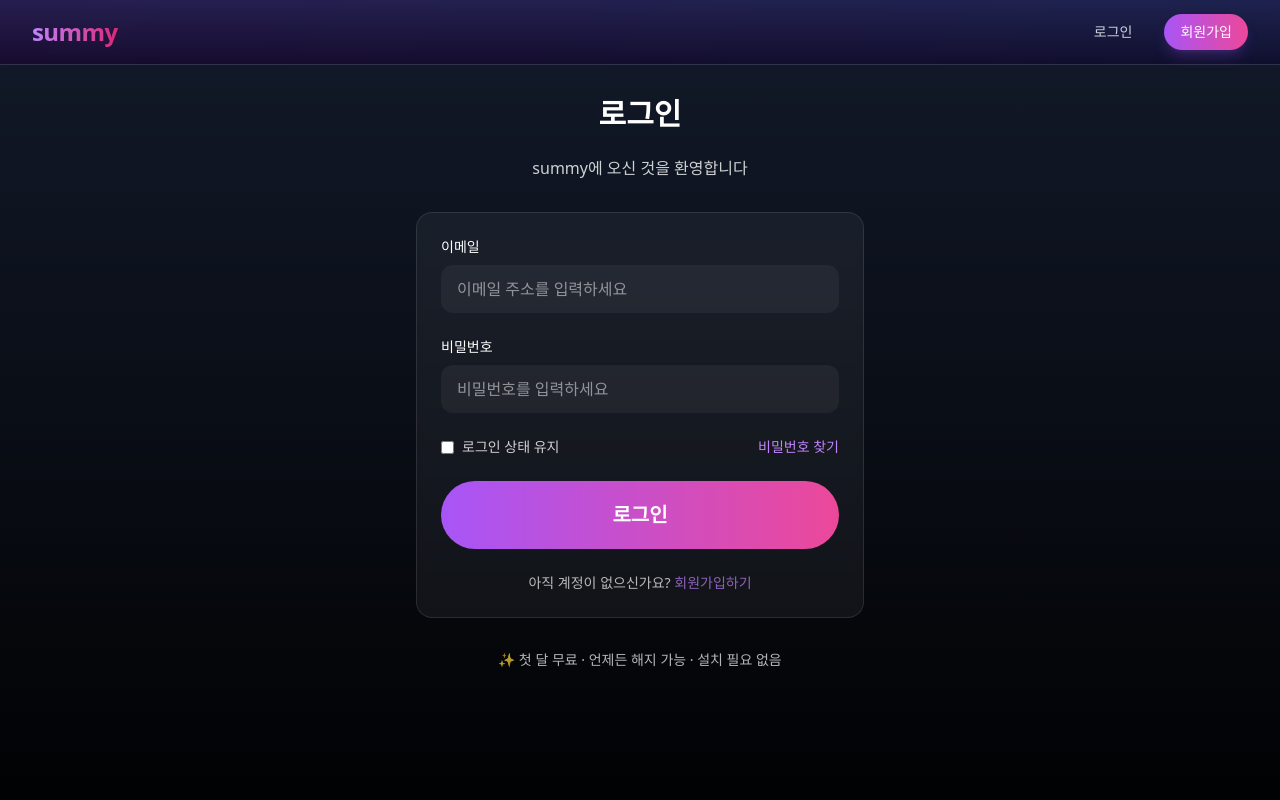
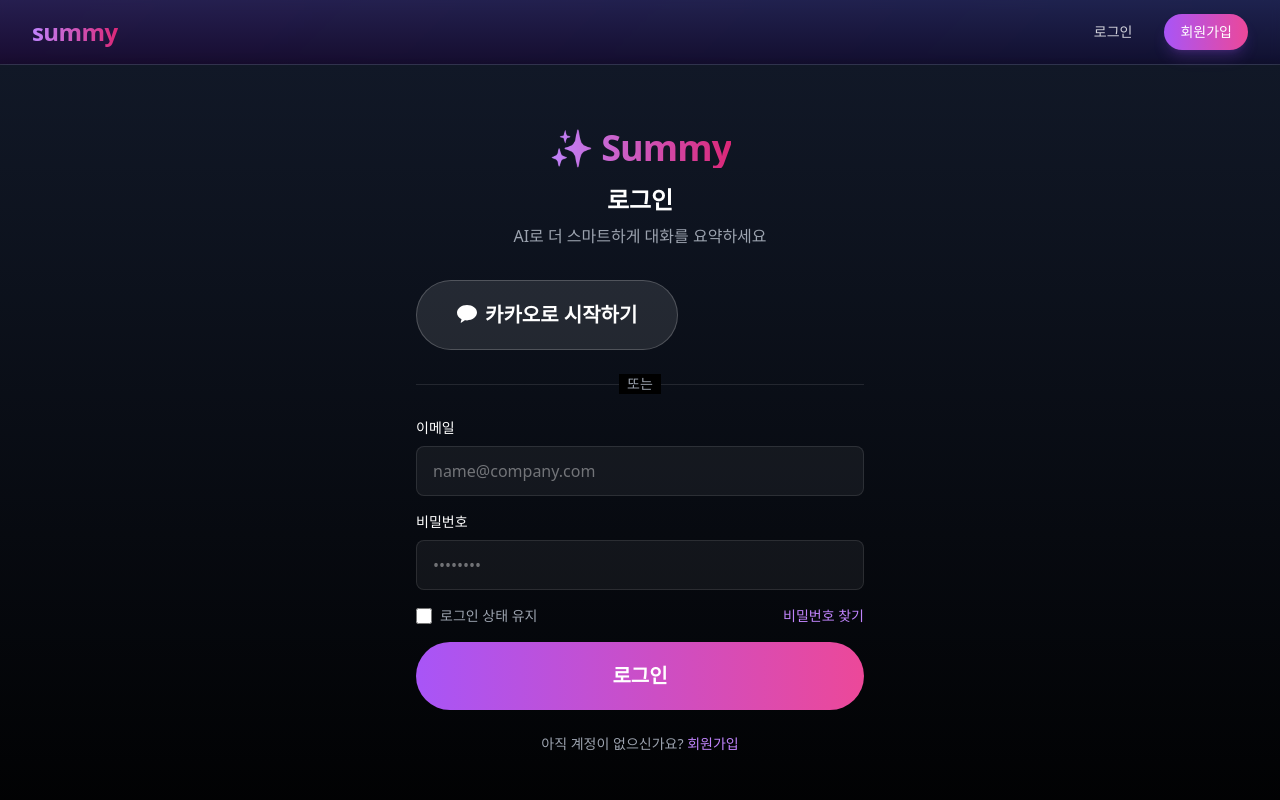
Before and after one commit to FLYLIKEB/summy, a Next.js app: page /login in a window 1280 px wide. Shown: the top 800 px of the page. Built offline with nearby package versions, Linux system fonts and the light colour scheme; no server answers.

Commit message:
style: 로그인 페이지 버튼 UI 통일 - 기존 버튼 스타일 적용 - 카카오 로그인 버튼 디자인 개선

```diff
--- a/app/login/page.tsx
+++ b/app/login/page.tsx
@@ -1,47 +1,115 @@
 'use client'
 
-import React from 'react'
+import React, { useState } from 'react'
 import Link from 'next/link'
+import { useRouter } from 'next/navigation'
+import KakaoLoginButton from '@/components/KakaoLoginButton'
 
 export default function LoginPage() {
+  const router = useRouter()
+  const [email, setEmail] = useState('')
+  const [password, setPassword] = useState('')
+  const [isLoading, setIsLoading] = useState(false)
+
+  const handleSubmit = async (e: React.FormEvent) => {
+    e.preventDefault()
+    setIsLoading(true)
+
+    try {
+      // TODO: 이메일/비밀번호 로그인 구현
+      console.log('로그인 시도:', { email, password })
+      router.push('/dashboard')
+    } catch (error) {
+      console.error('로그인 실패:', error)
+    } finally {
+      setIsLoading(false)
+    }
+  }
+
+  const handleKakaoLoginSuccess = (userData: any) => {
+    console.log('카카오 로그인 성공:', userData)
+    // TODO: 백엔드에 카카오 로그인 정보 전송
+    router.push('/dashboard')
+  }
+
+  const handleKakaoLoginError = (error: any) => {
+    console.error('카카오 로그인 실패:', error)
+    // TODO: 에러 처리
+  }
+
   return (
-    <main className="min-h-screen bg-gradient-to-b from-gray-900 to-black text-white">
-      <div className="container mx-auto px-4 py-8">
+    <div className="min-h-screen bg-gradient-to-b from-gray-900 to-black text-white">
+      <div className="section-container py-16">
         <div className="max-w-md mx-auto">
-          <h1 className="text-3xl font-bold mb-6 text-center">
+          <div className="text-center mb-8">
+            <Link href="/" className="inline-block">
+              <h1 className="text-4xl font-black tracking-tight bg-gradient-to-r from-purple-400 to-pink-600 text-transparent bg-clip-text">
+                ✨ Summy
+              </h1>
+            </Link>
+            <h2 className="mt-4 text-2xl font-bold">
               로그인
-          </h1>
-          <p className="text-center mb-8 opacity-80">
-            summy에 오신 것을 환영합니다
+            </h2>
+            <p className="mt-2 text-gray-400">
+              AI로 더 스마트하게 대화를 요약하세요
             </p>
+          </div>
 
-          <div className="card space-y-6">
+          <div className="space-y-6">
+            {/* 카카오 로그인 */}
+            <KakaoLoginButton
+              onSuccess={handleKakaoLoginSuccess}
+              onError={handleKakaoLoginError}
+              className="btn-secondary"
+            />
+
+            <div className="relative">
+              <div className="absolute inset-0 flex items-center">
+                <div className="w-full border-t border-white/10"></div>
+              </div>
+              <div className="relative flex justify-center text-sm">
+                <span className="px-2 bg-black text-gray-400">또는</span>
+              </div>
+            </div>
+
+            {/* 이메일 로그인 폼 */}
+            <form onSubmit={handleSubmit} className="space-y-4">
               <div>
-              <label className="block text-sm font-medium mb-2">이메일</label>
+                <label htmlFor="email" className="block text-sm font-medium mb-2">
+                  이메일
+                </label>
                 <input
+                  id="email"
                   type="email"
-                className="w-full px-4 py-3 bg-white bg-opacity-5 rounded-xl text-white placeholder-white placeholder-opacity-50 focus:outline-none focus:ring-2 focus:ring-purple-500"
-                placeholder="이메일 주소를 입력하세요"
+                  value={email}
+                  onChange={(e) => setEmail(e.target.value)}
+                  className="w-full px-4 py-3 rounded-lg bg-white/5 border border-white/10 text-white placeholder-white/40 focus:outline-none focus:border-purple-500"
+                  placeholder="name@company.com"
+                  required
                 />
               </div>
-
               <div>
-              <label className="block text-sm font-medium mb-2">비밀번호</label>
+                <label htmlFor="password" className="block text-sm font-medium mb-2">
+                  비밀번호
+                </label>
                 <input
+                  id="password"
                   type="password"
-                className="w-full px-4 py-3 bg-white bg-opacity-5 rounded-xl text-white placeholder-white placeholder-opacity-50 focus:outline-none focus:ring-2 focus:ring-purple-500"
-                placeholder="비밀번호를 입력하세요"
+                  value={password}
+                  onChange={(e) => setPassword(e.target.value)}
+                  className="w-full px-4 py-3 rounded-lg bg-white/5 border border-white/10 text-white placeholder-white/40 focus:outline-none focus:border-purple-500"
+                  placeholder="••••••••"
+                  required
                 />
               </div>
-
               <div className="flex items-center justify-between">
-              <div className="flex items-center gap-2">
+                <div className="flex items-center">
                   <input
+                    id="remember"
                     type="checkbox"
-                  id="remember"
-                  className="rounded border-white border-opacity-20 bg-white bg-opacity-5 text-purple-500 focus:ring-purple-500"
+                    className="h-4 w-4 rounded border-white/10 bg-white/5 text-purple-600 focus:ring-purple-600"
                   />
-                <label htmlFor="remember" className="text-sm opacity-80">
+                  <label htmlFor="remember" className="ml-2 block text-sm text-gray-400">
                     로그인 상태 유지
                   </label>
                 </div>
@@ -49,24 +117,24 @@
                   비밀번호 찾기
                 </Link>
               </div>
+              <button
+                type="submit"
+                disabled={isLoading}
+                className="btn-primary w-full"
+              >
+                {isLoading ? '로그인 중...' : '로그인'}
+              </button>
+            </form>
 
-            <button className="btn-primary w-full">
-              로그인
-            </button>
-
-            <p className="text-center text-sm opacity-70">
+            <p className="text-center text-sm text-gray-400">
               아직 계정이 없으신가요?{' '}
               <Link href="/signup" className="text-purple-400 hover:text-purple-300">
-                회원가입하기
+                회원가입
               </Link>
             </p>
           </div>
-
-          <div className="mt-8 text-center text-sm opacity-70">
-            <p>✨ 첫 달 무료 · 언제든 해지 가능 · 설치 필요 없음</p>
         </div>
       </div>
     </div>
-    </main>
   )
 }
--- /dev/null
+++ b/components/KakaoLoginButton.tsx
@@ -0,0 +1,56 @@
+'use client'
+
+import React, { useEffect } from 'react'
+import Script from 'next/script'
+import { KAKAO_SDK_URL, initializeKakao, kakaoLogin } from '@/lib/kakao'
+
+interface KakaoLoginButtonProps {
+  onSuccess?: (data: any) => void;
+  onError?: (error: any) => void;
+  className?: string;
+}
+
+export default function KakaoLoginButton({
+  onSuccess,
+  onError,
+  className = ''
+}: KakaoLoginButtonProps) {
+  const handleLogin = async () => {
+    try {
+      const userData = await kakaoLogin();
+      onSuccess?.(userData);
+    } catch (error) {
+      console.error('카카오 로그인 실패:', error);
+      onError?.(error);
+    }
+  };
+
+  return (
+    <>
+      <Script
+        src={KAKAO_SDK_URL}
+        strategy="lazyOnload"
+        onLoad={() => {
+          initializeKakao();
+        }}
+      />
+      <button
+        onClick={handleLogin}
+        className={`flex items-center justify-center gap-2 ${className}`}
+      >
+        <svg
+          width="20"
+          height="20"
+          viewBox="0 0 20 20"
+          fill="none"
+        >
+          <path
+            d="M10 0C4.477 0 0 3.477 0 7.769c0 2.713 1.824 5.091 4.536 6.437-.198.751-.72 2.724-.825 3.144-.129.522.19.516.399.375.164-.109 2.612-1.777 3.672-2.498.714.105 1.447.16 2.218.16 5.523 0 10-3.477 10-7.769S15.523 0 10 0z"
+            fill="currentColor"
+          />
+        </svg>
+        카카오로 시작하기
+      </button>
+    </>
+  )
+}
--- /dev/null
+++ b/lib/kakao.ts
@@ -0,0 +1,50 @@
+declare global {
+  interface Window {
+    Kakao: any;
+  }
+}
+
+export const KAKAO_SDK_URL = 'https://developers.kakao.com/sdk/js/kakao.js';
+export const KAKAO_APP_KEY = process.env.NEXT_PUBLIC_KAKAO_APP_KEY;
+
+export const initializeKakao = () => {
+  if (typeof window.Kakao === 'undefined') {
+    return;
+  }
+
+  if (!window.Kakao.isInitialized()) {
+    window.Kakao.init(KAKAO_APP_KEY);
+  }
+};
+
+export const kakaoLogin = () => {
+  return new Promise((resolve, reject) => {
+    if (typeof window.Kakao === 'undefined') {
+      reject(new Error('Kakao SDK not loaded'));
+      return;
+    }
+
+    window.Kakao.Auth.login({
+      success: (authObj: any) => {
+        window.Kakao.API.request({
+          url: '/v2/user/me',
+          success: (res: any) => {
+            const kakaoAccount = res.kakao_account;
+            resolve({
+              id: res.id,
+              email: kakaoAccount?.email,
+              nickname: kakaoAccount?.profile?.nickname,
+              profileImage: kakaoAccount?.profile?.profile_image_url
+            });
+          },
+          fail: (error: any) => {
+            reject(error);
+          }
+        });
+      },
+      fail: (error: any) => {
+        reject(error);
+      }
+    });
+  });
+};
```
Lines whose indentation alone changed are shown as unchanged.
